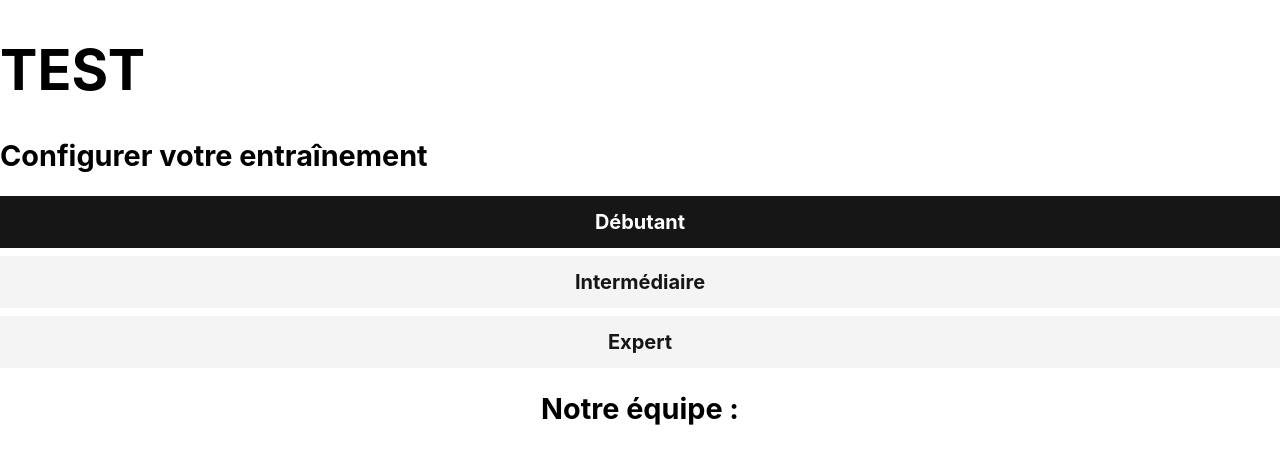
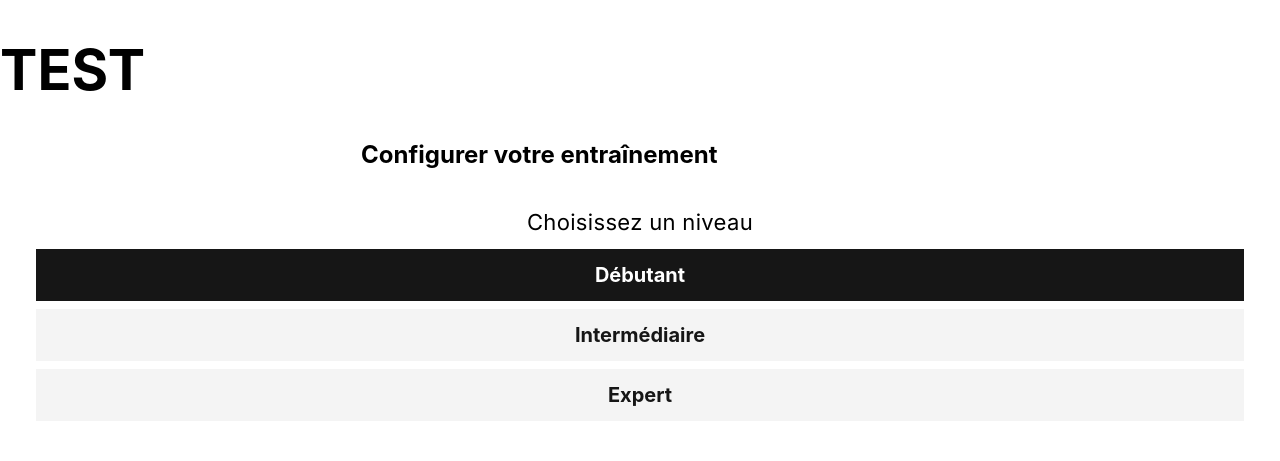
Before and after one commit to MatteoGauthier/fitroad, a Jekyll site: the page built from index.md, in a window 1280 px wide. Shown: the top 461 px of the page. Built offline with Jekyll 4.4.1, drawn with Linux system fonts in a browser that asks for light colours; some of the changed text lies outside the part shown.

Commit message:
Adding stylses to configurator, buttons

```diff
--- a/_includes/layouts/configurator.html
+++ b/_includes/layouts/configurator.html
@@ -1,7 +1,7 @@
-<section id="config">
-  <div>
-    <h2>Configurer votre entraînement</h2>
-
+<section id="config" class="mx-9">
+  <h2 class="w-10/12">Configurer votre entraînement</h2>
+  <div class="mt-10">
+    <h3>Choisissez un niveau</h3>
     <div class="config-group">
       <div class="">
         <input checked id="config-1-beginner" class="" name="config-1" value="beginner" type="radio" />
@@ -17,4 +17,25 @@
       </div>
     </div>
   </div>
+  <div class="mt-10">
+    <h3>Choisissez ce que vous voulez travailler</h3>
+
+    <div class="config-group">
+      <div class="">
+        <input id="config-1-beginner" class="" name="config-1" value="beginner" type="radio" />
+        <label for="config-1-beginner" class="text-xl">Abdominaux</label>
+      </div>
+      <div class="mt-2">
+        <input id="config-1-medium" name="config-1" value="medium" type="radio" />
+        <label class="text-xl" for="config-1-medium">Haut du corps</label>
+      </div>
+      <div class="mt-2">
+        <input id="config-1-expert" name="config-1" value="expert" type="radio" />
+        <label class="text-xl" for="config-1-expert">Bas du corps</label>
+      </div>
+    </div>
+  </div>
+  <button class="flex items-center justify-center px-5 py-3 bg-blue rounded">
+    <span class="text-white">Commencer mon entraînement</span>
+  </button>
 </section>
--- a/_sass/layouts/configurator.scss
+++ b/_sass/layouts/configurator.scss
@@ -4,6 +4,22 @@
 
 .text-white {
   color: #fff;
+}
+
+#config {
+  h2 {
+    text-align: center;
+  }
+  h3 {
+    font-family: Inter;
+    font-size: 22px;
+    font-style: normal;
+    font-weight: 400;
+    line-height: 22px;
+    letter-spacing: 0.015em;
+    text-align: center;
+    margin-bottom: 1rem;
+  }
 }
 
 .config-group {
--- a/_sass/main.scss
+++ b/_sass/main.scss
@@ -9,7 +9,7 @@
 
 $gris-1: #f8fafc;
 $gris-2: #f9fafb;
-$gris-3: #F4F4F4;
+$gris-3: #f4f4f4;
 $gris-sombre: #4b5563;
 $gris-bleu-clair: #eff6ff;
 $gris-bleu-sombre: #404040;
@@ -32,7 +32,8 @@
 }
 
 h2 {
-  font-size: 1.8rem;
+  font-size: 1.5rem;
+  line-height: 2rem;
   font-weight: bold;
 }
 
--- a/_sass/utils.scss
+++ b/_sass/utils.scss
@@ -467,3 +467,18 @@
 .mt-10 {
   margin-top: 2.5rem;
 }
+.mx-9 {
+  margin-left: 2.25rem;
+  margin-right: 2.25rem;
+}
+.px-5 {
+  padding-left: 1.25rem;
+  padding-right: 1.25rem;
+}
+.py-3 {
+  padding-top: 0.75rem;
+  padding-bottom: 0.75rem;
+}
+.rounded {
+  border-radius: 0.25rem;
+}
```
Also changed, not shown: assets/js/logic.js (added).
